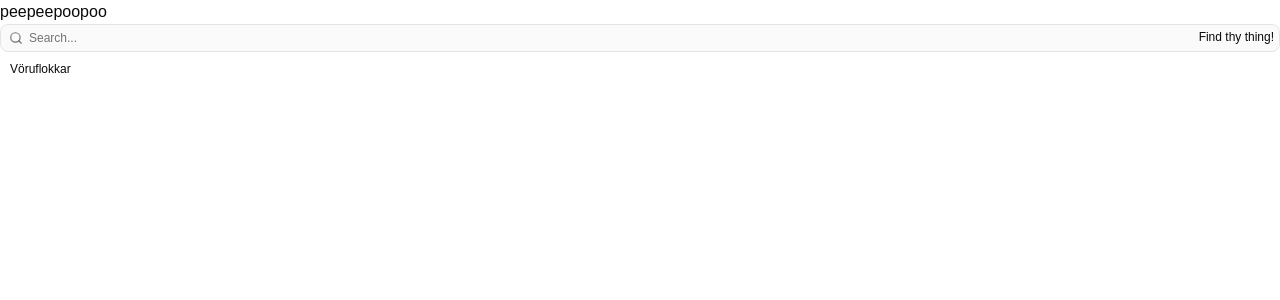
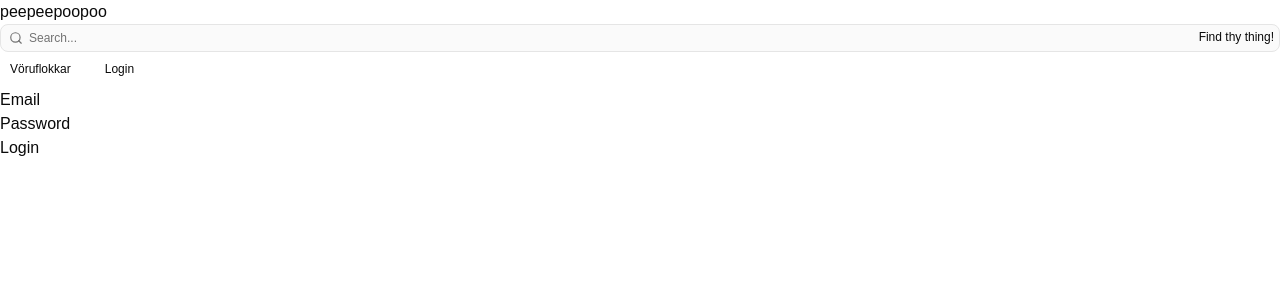
Before and after one commit to manarkisan/lokaverkefni3, a React (Vite) app: page /login in a window 1280 px wide. Shown: the top 300 px of the page. Built offline with nearby package versions, Linux system fonts and the light colour scheme; some icons are missing.

Commit message:
loginform init, navbar

```diff
--- a/package.json
+++ b/package.json
@@ -11,6 +11,7 @@
   },
   "dependencies": {
     "@fontsource-variable/inter": "^5.2.8",
+    "@hookform/resolvers": "^5.4.0",
     "@hugeicons/core-free-icons": "^4.1.4",
     "@hugeicons/react": "^1.1.6",
     "@reduxjs/toolkit": "^2.12.0",
@@ -22,6 +23,7 @@
     "radix-ui": "^1.4.3",
     "react": "^19.2.6",
     "react-dom": "^19.2.6",
+    "react-hook-form": "^7.77.0",
     "react-redux": "^9.3.0",
     "react-router": "^7.15.1",
     "react-router-dom": "^7.15.1",
--- a/src/App.tsx
+++ b/src/App.tsx
@@ -1,35 +1,29 @@
+import "./App.css";
+import { BrowserRouter, Routes, Route } from "react-router-dom";
+import Layout from "./featured/compoments/layout/Layout";
+import QueryPage from "./search/[query]/page";
+import ProductPage from "./product/[id]/page";
+import CartPage from "./cart/page";
+import CheckoutPage from "./checkout/page";
+import OrderComplete from "./featured/compoments/OrderComplete";
+import LoginForm from "./featured/compoments/login/LoginForm";
 
-import './App.css'
-import { BrowserRouter, Routes, Route } from 'react-router-dom'
-import Layout from './featured/compoments/layout/Layout'
-import QueryPage from './search/[query]/page'
-import ProductPage from './product/[id]/page'
-import CartPage from './cart/page'
-import CheckoutPage from './checkout/page'
-import OrderComplete from './featured/compoments/OrderComplete'
-
-
-
-
-export default  function App() {
-
-
+export default function App() {
   return (
     <>
-    <a href='/'><h1>peepeepoopoo</h1></a>
-      <BrowserRouter >
-     <Layout >
-      <Routes>
-        <Route path="/" element={''}/>
-        <Route path="/search/:query" element={<QueryPage/>}/>
-        <Route path="/product/:id" element={<ProductPage/>}/>
-        <Route path="/cart" element={<CartPage/>}/>
-        <Route path="/checkout" element={<CheckoutPage/>}/>
-        <Route path="/confirmorder" element={<OrderComplete/>}/>
-      </Routes>
-     </Layout>
-     </BrowserRouter>
-
+      <BrowserRouter>
+        <Layout>
+          <Routes>
+            <Route path="/" element={""} />
+            <Route path="/search/:query" element={<QueryPage />} />
+            <Route path="/product/:id" element={<ProductPage />} />
+            <Route path="/cart" element={<CartPage />} />
+            <Route path="/checkout" element={<CheckoutPage />} />
+            <Route path="/confirmorder" element={<OrderComplete />} />
+            <Route path="/login" element={<LoginForm />} />
+          </Routes>
+        </Layout>
+      </BrowserRouter>
     </>
-  )
+  );
 }
--- a/src/featured/compoments/ProductCard.tsx
+++ b/src/featured/compoments/ProductCard.tsx
@@ -1,5 +1,6 @@
 import { Link, useNavigate } from "react-router-dom";
 import type { Product } from "../../types/supabase";
+import { getImageUrl } from "../../shared/lib/supabase";
 
 export default function ProductCard({ product }: { product: Product }) {
     const navigate = useNavigate()
@@ -7,11 +8,14 @@ export default function ProductCard({ product }: { product: Product }) {
         e.preventDefault();
         navigate(`/product/${product.id}`)
     }
+
+     const imageUrl = getImageUrl('products', product.slug)
   return (
     <Link href={`/product/${product.id}`} onClick={selectProduct}>
     <div>
       {product.name}
       <img src={product.image_url} width={200}/>
+      <img src={imageUrl} width={200} />
       {product.price_cents} {product.currency}
       {product.description}
     </div></Link>
--- a/src/featured/compoments/layout/Layout.tsx
+++ b/src/featured/compoments/layout/Layout.tsx
@@ -9,6 +9,7 @@ export default function RootLayout({
 }) {
   return (
     <>
+     <a href='/'><h1>peepeepoopoo</h1></a>
       <SearchBar/>
       <Navbar />
       <div>{children}</div>
--- a/src/featured/compoments/layout/Navbar.tsx
+++ b/src/featured/compoments/layout/Navbar.tsx
@@ -22,7 +22,7 @@ export default function Navbar() {
                   asChild
                   className={navigationMenuTriggerStyle()}
                 >
-                  <Link href="confirmorder">Plast</Link>
+                  <Link href="/confirmorder">Plast</Link>
                 </NavigationMenuLink>
                 <NavigationMenuLink
                   asChild
@@ -44,6 +44,15 @@ export default function Navbar() {
 
               </NavigationMenuContent>
             </NavigationMenuItem>
+            <NavigationMenuItem>
+              {/* <NavigationMenuTrigger>Login</NavigationMenuTrigger> */}
+
+                <NavigationMenuLink
+                >
+                  <Link href={"/login"}>Login</Link>
+                </NavigationMenuLink>
+
+            </NavigationMenuItem>
           </NavigationMenuList>
         </NavigationMenu>
       </header>
--- /dev/null
+++ b/src/featured/compoments/login/LoginForm.tsx
@@ -0,0 +1,35 @@
+import { FormProvider, useForm } from "react-hook-form";
+import { zodResolver } from "@hookform/resolvers/zod";
+import { LoginSchema, type LoginType } from "./schema.tsx";
+
+export default function App() {
+
+  const { handleSubmit,register, formState: { errors } } = useForm({
+    resolver: zodResolver(LoginSchema),
+  })
+
+  const onSubmit = (data: LoginType) => {
+    console.log(data)
+  }
+
+  return (
+     <form onSubmit={ handleSubmit(onSubmit) } >
+
+        <div>
+         <label htmlFor="email">Email</label>
+         <input {...register("email")} />
+          {errors.email && <p role="alert">{errors.email.message}</p>}
+        </div>
+
+        <div>
+         <label htmlFor="password">Password</label>
+         <input {...register("password")} />
+          {errors.password && <p role="alert">{errors.password.message}</p>}
+        </div>
+
+        <div>
+         <input type="submit" value="Login"/>
+        </div>
+     </form>
+  )
+}
--- /dev/null
+++ b/src/featured/compoments/login/schema.tsx
@@ -0,0 +1,10 @@
+import { z } from "zod";
+
+export const LoginSchema  = z.object({
+    email: z.string().min(5).email().toLowerCase().trim(),
+    remember_me: z.boolean(),
+    password: z.string().trim().min(6, { message: 'Password must be at least 6 characters' } ).max(12, { message: 'Password must be not more than 12 characters' })
+})
+
+// Create a type based of LoginSchema
+export type LoginType = z.infer<typeof LoginSchema>
--- a/src/shared/lib/supabase.ts
+++ b/src/shared/lib/supabase.ts
@@ -14,3 +14,11 @@ export const supabase = createClient<Database>(
   env.VITE_SUPABASE_URL,
   env.VITE_SUPABASE_PUBLISHABLE_KEY,
 );
+
+export const getImageUrl = (bucket: string, path: string) => {
+  const { data } = supabase.storage
+    .from(bucket)
+    .getPublicUrl(path)
+
+  return data.publicUrl
+}
```
Also changed, not shown: 1 other file (tests, documents, lock files or other folders).
